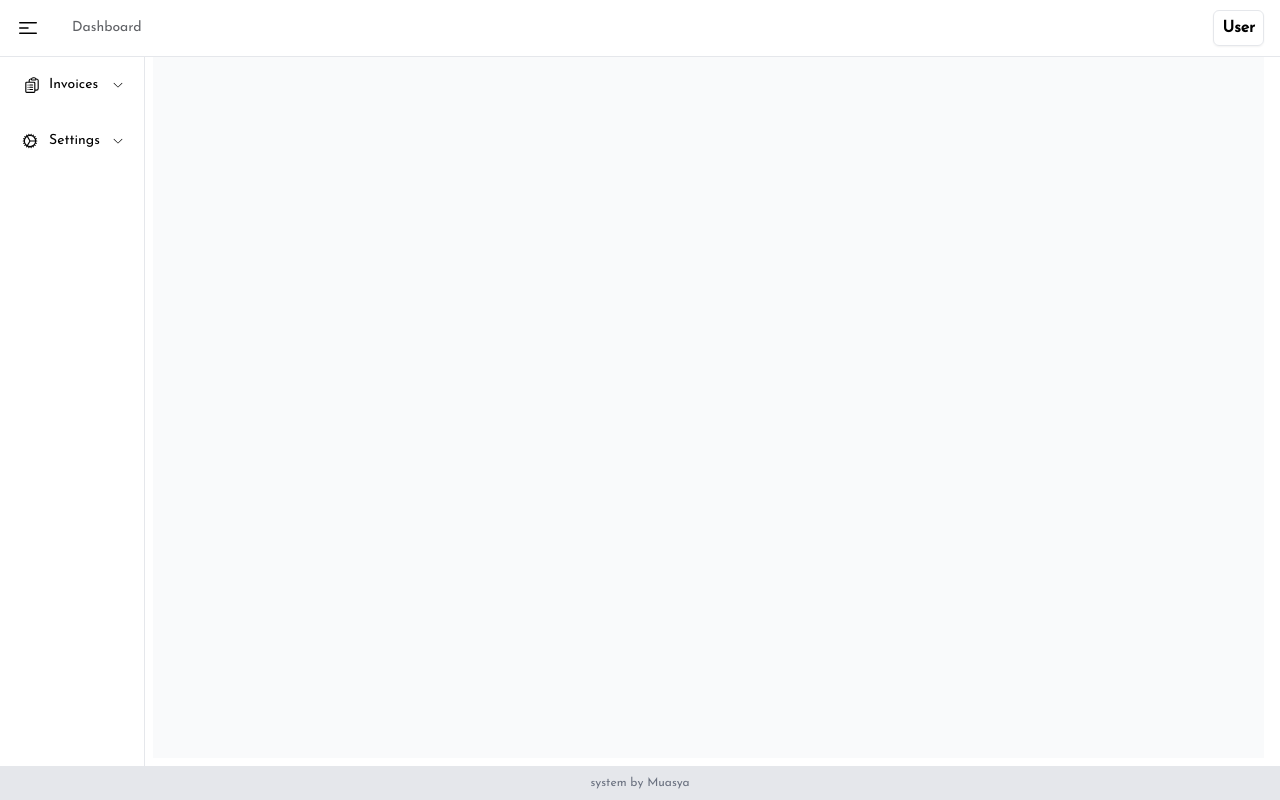
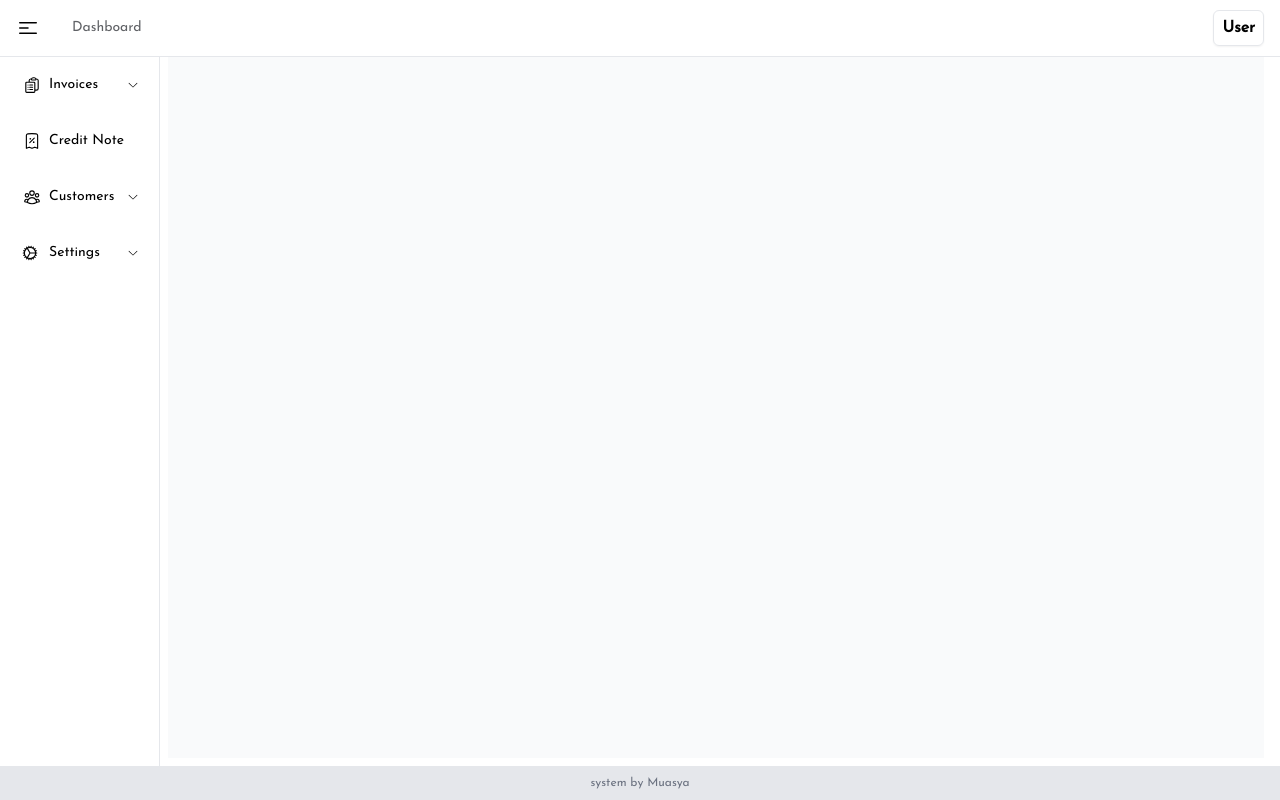
Before and after one commit to muasya-victor/quick-validate-frontend, a Vue app: page /dashboard in a window 1280 px wide. Built offline with nearby package versions, Linux system fonts and the light colour scheme.

Commit message:
correct text as required by client

```diff
--- /dev/null
+++ b/src/components/ComingSoon.vue
@@ -0,0 +1,14 @@
+<script setup>
+
+</script>
+
+<template>
+  <div class="h-full w-full flex flex-col items-center justify-center gap-4">
+    <h1>Stay Tuned</h1>
+    <h2 class="text-5xl md:text-9xl font-serif text-gray-500">Coming Soon</h2>
+  </div>
+</template>
+
+<style scoped>
+
+</style>
--- a/src/components/routerLinks/AdminLinks.vue
+++ b/src/components/routerLinks/AdminLinks.vue
@@ -24,6 +24,7 @@
         </el-icon>
         <template #title>Validate From List</template>
       </el-menu-item>
+
 <!--      <el-menu-item index="manual-validation">-->
 <!--        <el-icon>-->
 <!--          <svg xmlns="http://www.w3.org/2000/svg" fill="none" viewBox="0 0 24 24" stroke-width="1.5" stroke="currentColor" class="size-6">-->
@@ -35,6 +36,36 @@
 
     </el-menu-item-group>
   </el-sub-menu>
+  <el-menu-item index="credit-note">
+    <el-icon>
+      <svg xmlns="http://www.w3.org/2000/svg" fill="none" viewBox="0 0 24 24" stroke-width="1.5" stroke="currentColor" class="size-6">
+        <path stroke-linecap="round" stroke-linejoin="round" d="m9 14.25 6-6m4.5-3.493V21.75l-3.75-1.5-3.75 1.5-3.75-1.5-3.75 1.5V4.757c0-1.108.806-2.057 1.907-2.185a48.507 48.507 0 0 1 11.186 0c1.1.128 1.907 1.077 1.907 2.185ZM9.75 9h.008v.008H9.75V9Zm.375 0a.375.375 0 1 1-.75 0 .375.375 0 0 1 .75 0Zm4.125 4.5h.008v.008h-.008V13.5Zm.375 0a.375.375 0 1 1-.75 0 .375.375 0 0 1 .75 0Z" />
+      </svg>
+    </el-icon>
+    <template #title>Credit Note</template>
+  </el-menu-item>
+  <el-sub-menu
+      index="sub-4">
+    <template #title>
+      <el-icon>
+        <svg xmlns="http://www.w3.org/2000/svg" fill="none" viewBox="0 0 24 24" stroke-width="1.5" stroke="currentColor" class="size-6">
+          <path stroke-linecap="round" stroke-linejoin="round" d="M18 18.72a9.094 9.094 0 0 0 3.741-.479 3 3 0 0 0-4.682-2.72m.94 3.198.001.031c0 .225-.012.447-.037.666A11.944 11.944 0 0 1 12 21c-2.17 0-4.207-.576-5.963-1.584A6.062 6.062 0 0 1 6 18.719m12 0a5.971 5.971 0 0 0-.941-3.197m0 0A5.995 5.995 0 0 0 12 12.75a5.995 5.995 0 0 0-5.058 2.772m0 0a3 3 0 0 0-4.681 2.72 8.986 8.986 0 0 0 3.74.477m.94-3.197a5.971 5.971 0 0 0-.94 3.197M15 6.75a3 3 0 1 1-6 0 3 3 0 0 1 6 0Zm6 3a2.25 2.25 0 1 1-4.5 0 2.25 2.25 0 0 1 4.5 0Zm-13.5 0a2.25 2.25 0 1 1-4.5 0 2.25 2.25 0 0 1 4.5 0Z" />
+        </svg>
+      </el-icon>
+      <span>Customers</span>
+    </template>
+
+    <el-menu-item index="customer-list">
+      <el-icon>
+        <svg xmlns="http://www.w3.org/2000/svg" fill="none" viewBox="0 0 24 24" stroke-width="1.5" stroke="currentColor" class="size-6">
+          <path stroke-linecap="round" stroke-linejoin="round" d="M8.25 6.75h12M8.25 12h12m-12 5.25h12M3.75 6.75h.007v.008H3.75V6.75Zm.375 0a.375.375 0 1 1-.75 0 .375.375 0 0 1 .75 0ZM3.75 12h.007v.008H3.75V12Zm.375 0a.375.375 0 1 1-.75 0 .375.375 0 0 1 .75 0Zm-.375 5.25h.007v.008H3.75v-.008Zm.375 0a.375.375 0 1 1-.75 0 .375.375 0 0 1 .75 0Z" />
+        </svg>
+      </el-icon>
+      <template #title>List Customers</template>
+    </el-menu-item>
+
+  </el-sub-menu>
+
   <el-sub-menu
       index="sub-2">
     <template #title>
--- a/src/router/index.js
+++ b/src/router/index.js
@@ -19,6 +19,7 @@ import ValidatedInvoice from "@/views/invoices/ValidatedInvoice.vue";
 import ManualInvoiceValidation from "@/views/invoices/ManualInvoiceValidation.vue";
 import AuthoriseQuickbooks from "@/views/quickbooks/AuthoriseQuickbooks.vue";
 import QuickBooksAuth from "@/views/auth/ui/QuickBooksAuth.vue";
+import ComingSoon from "@/components/ComingSoon.vue";
 
 const routes = [
   {
@@ -90,6 +91,24 @@ const routes = [
               },
             }
           ]
+        },
+        {
+          name: 'customer-list',
+          path: 'customer-list',
+          component: ComingSoon,
+          requiresAuth: true,
+          meta: {
+            slug: 'Coming Soon',
+          },
+        },
+        {
+          name: 'credit-note',
+          path: 'credit-note',
+          component: ComingSoon,
+          requiresAuth: true,
+          meta: {
+            slug: 'Coming Soon',
+          },
         },
         {
           name: 'validated-invoice',
--- a/src/views/invoices/InvoiceList.vue
+++ b/src/views/invoices/InvoiceList.vue
@@ -11,6 +11,11 @@ import {formatDate} from "@/utility/functions"
 const ruleForm = ref<FormInstance>();
 const rules = reactive<FormRules>({});
 const columns = ref([
+  {
+    title: "",
+    dataIndex: "",
+    key: "download_action",
+  },
   {
     title: "Invoice Number",
     dataIndex: "invoice_number",
@@ -183,6 +188,10 @@ const submitForm = async (formEl: FormInstance | undefined) => {
 
       <template v-slot:bodyCell="slotProps">
 
+        <template v-if="slotProps.column.key === 'download_action'">
+          <el-checkbox v-if="slotProps.text.is_validated === true" size="large" />
+          </template>
+
         <template v-if="slotProps.column.key === 'created_date'">
           {{formatDate(slotProps.text)}}
         </template>
```
